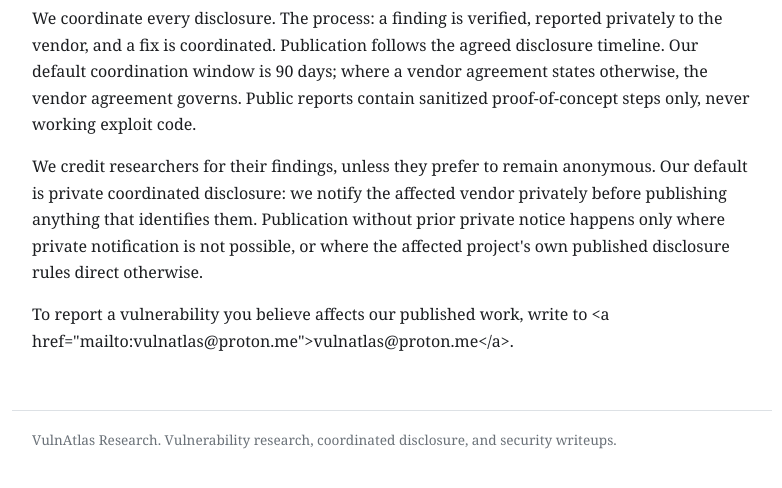
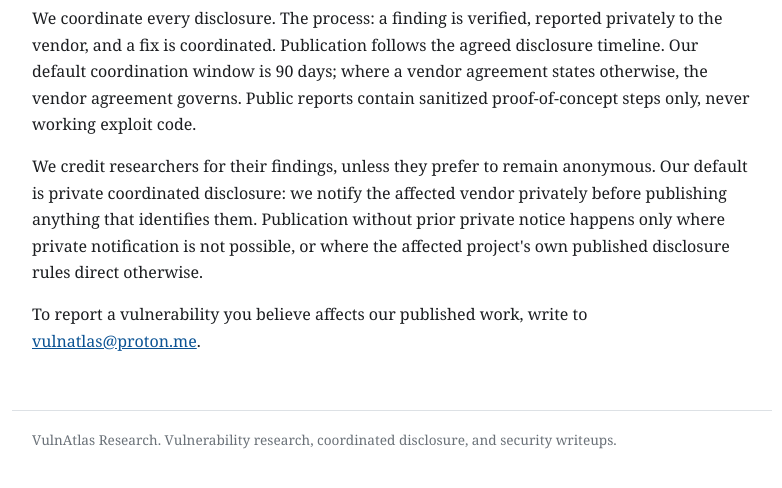
Before and after one commit to nimblefalcon842/vulnatlas, a plain HTML site: page disclosure.html in a window 1280 px wide. Shown: the part 182-670 px from the top of the page, without its empty margins (248-1030 px from the left). Drawn offline with Linux system fonts and the light colour scheme.

Commit message:
Fix escaped mailto link in disclosure page

```diff
--- a/disclosure.html
+++ b/disclosure.html
@@ -13,8 +13,9 @@
 <nav><a href="index.html">Home</a><a href="about.html">About</a><a href="research.html">Research</a><a href="disclosure.html" aria-current="page">Disclosure</a><a href="contact.html">Contact</a></nav>
 </header>
 <main>
-<h1>Disclosure policy</h1><p>We coordinate every disclosure. The process: a finding is verified, reported privately to the vendor, and a fix is coordinated. Publication follows the agreed disclosure timeline. Our default coordination window is 90 days; where a vendor agreement states otherwise, the vendor agreement governs. Public reports contain sanitized proof-of-concept steps only, never working exploit code.</p><p>We credit researchers for their findings, unless they prefer to remain anonymous. Our default is private coordinated disclosure: we notify the affected vendor privately before publishing anything that identifies them. Publication without prior private notice happens only where private notification is not possible, or where the affected project&#x27;s own published disclosure rules direct otherwise.</p><p>To report a vulnerability you believe affects our published work, write to &lt;a href=&quot;mailto:vulnatlas@proton.me&quot;&gt;vulnatlas@proton.me&lt;/a&gt;.</p>
+<h1>Disclosure policy</h1><p>We coordinate every disclosure. The process: a finding is verified, reported privately to the vendor, and a fix is coordinated. Publication follows the agreed disclosure timeline. Our default coordination window is 90 days; where a vendor agreement states otherwise, the vendor agreement governs. Public reports contain sanitized proof-of-concept steps only, never working exploit code.</p><p>We credit researchers for their findings, unless they prefer to remain anonymous. Our default is private coordinated disclosure: we notify the affected vendor privately before publishing anything that identifies them. Publication without prior private notice happens only where private notification is not possible, or where the affected project&#x27;s own published disclosure rules direct otherwise.</p><p>To report a vulnerability you believe affects our published work, write to <a href="mailto:vulnatlas@proton.me">vulnatlas@proton.me</a>.</p>
 </main>
 <footer>VulnAtlas Research. Vulnerability research, coordinated disclosure, and security writeups.</footer>
 </body>
+
 </html>
```
